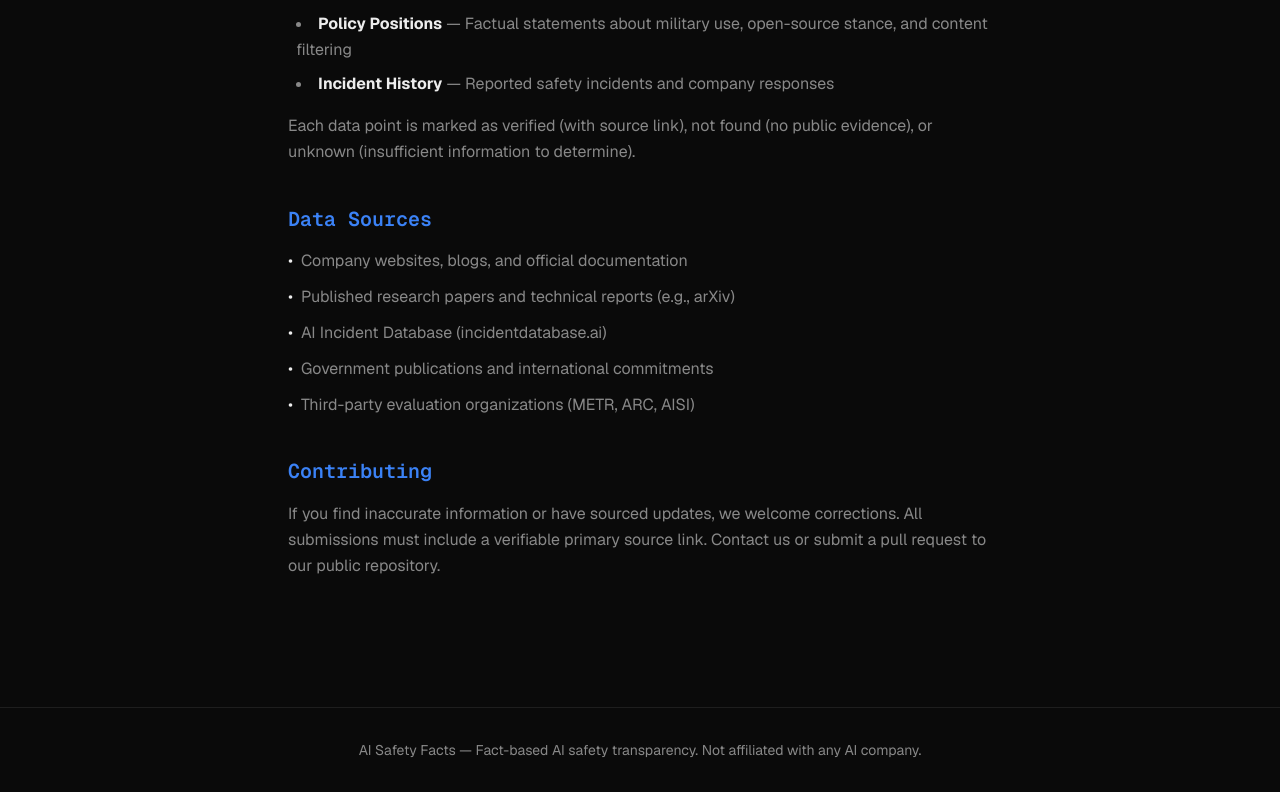
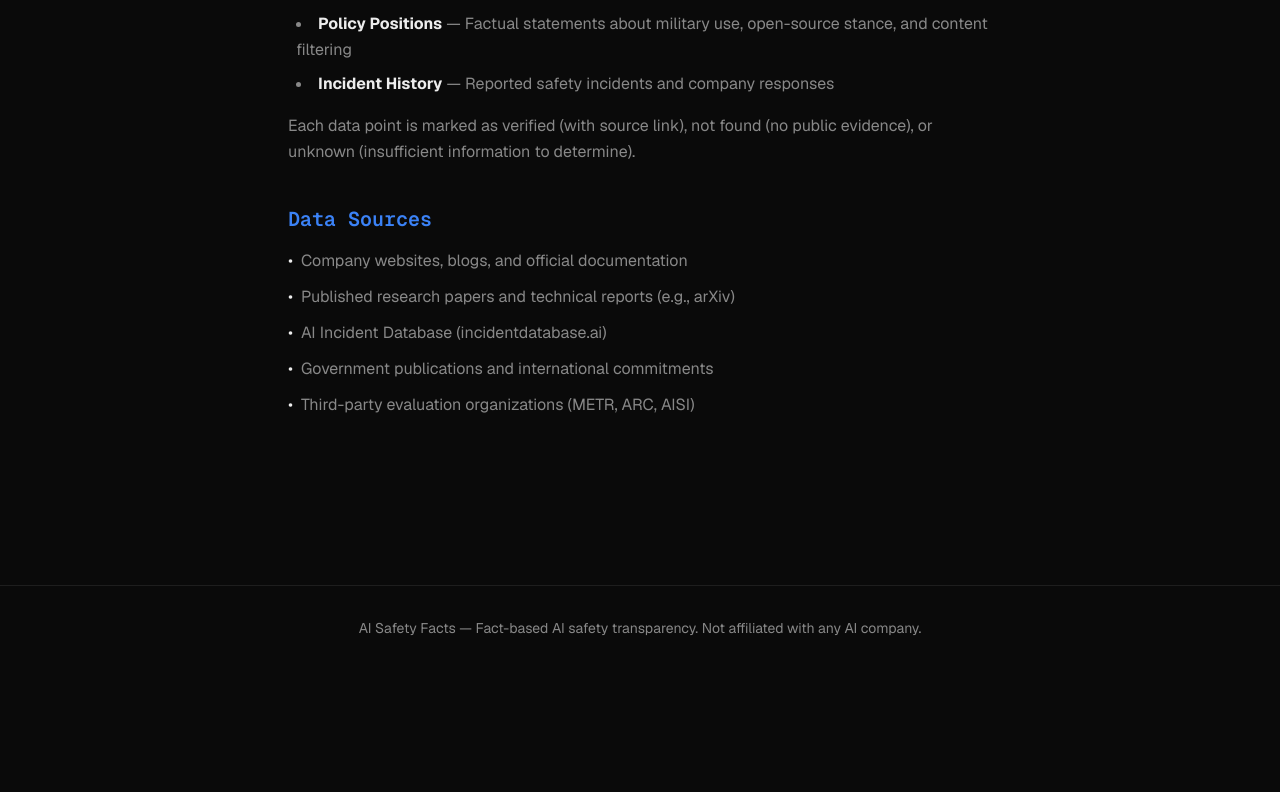
Before and after one commit to redfieldcd/aisafetyfacts, a Next.js app: page /about in a window 1280 px wide. Shown: the part 564-1356 px from the top of the page. After the commit the page ends 1234 px from the top, so only its background shows below. Built offline with nearby package versions, Linux system fonts and the light colour scheme.

Commit message:
Remove Contributing section from About page

```diff
--- a/src/app/about/page.tsx
+++ b/src/app/about/page.tsx
@@ -105,16 +105,6 @@ export default function AboutPage() {
         </ul>
       </section>
 
-      <section>
-        <h2 className="font-mono text-xl font-semibold mb-4 text-accent">
-          Contributing
-        </h2>
-        <p className="text-muted leading-relaxed">
-          If you find inaccurate information or have sourced updates, we welcome
-          corrections. All submissions must include a verifiable primary source
-          link. Contact us or submit a pull request to our public repository.
-        </p>
-      </section>
     </div>
   );
 }
```
